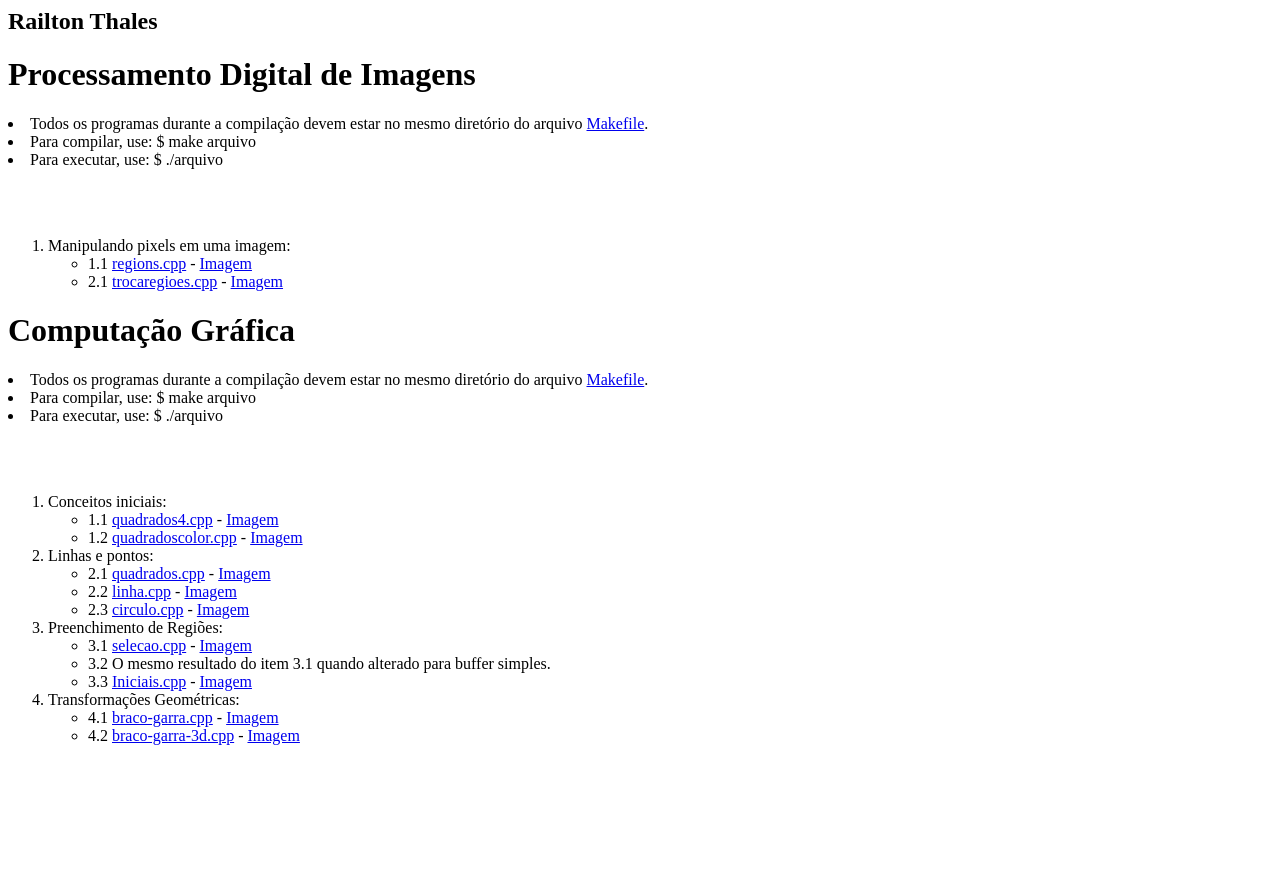
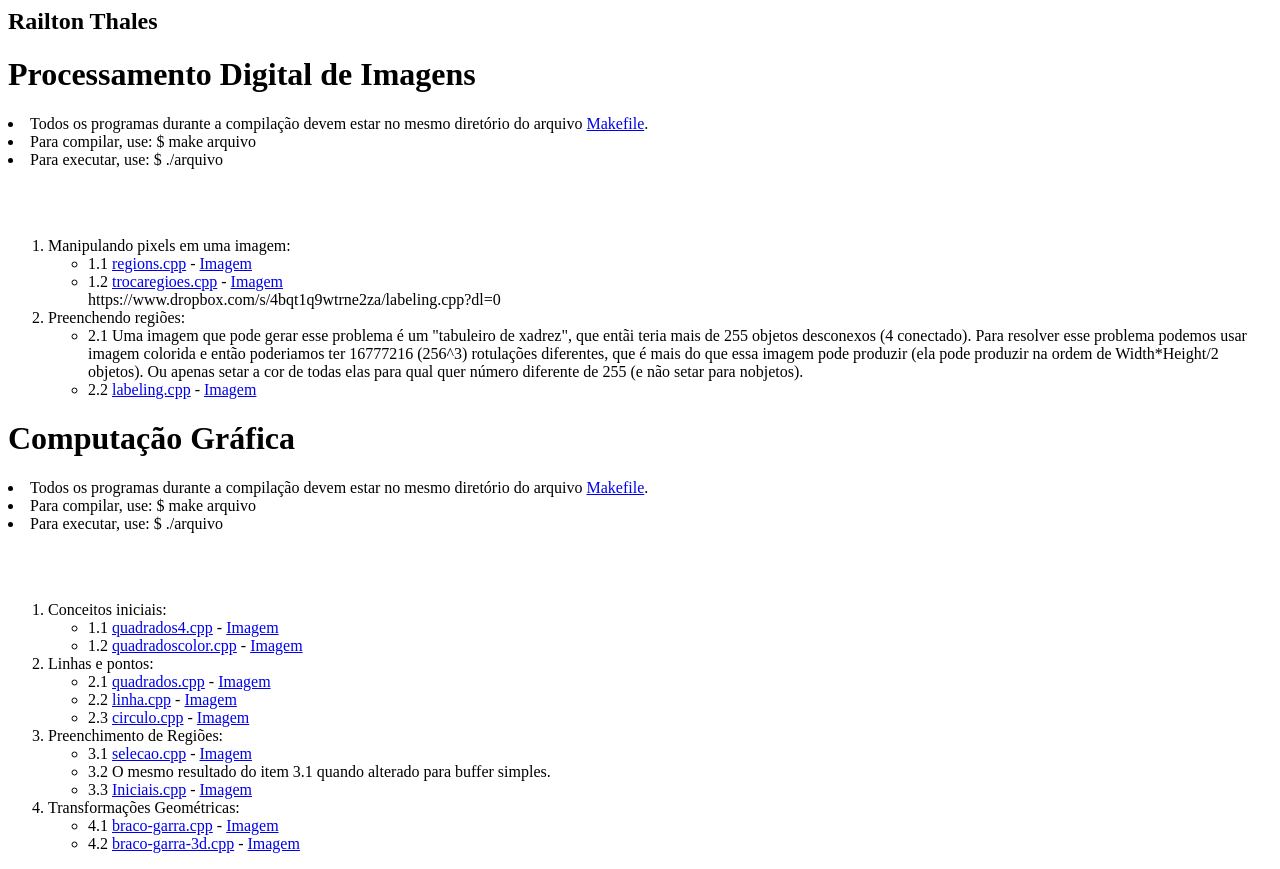
Before and after one commit to railtont/railtont.github.io, a plain HTML site: page index.html in a window 1280 px wide. Before the commit the page ends 800 px from the top, so only its background shows below. Drawn offline with Linux system fonts and the light colour scheme.

Commit message:
Update index.html

```diff
--- a/index.html
+++ b/index.html
@@ -12,9 +12,23 @@
 	<ul>
 		<li>1.1 <a href="https://www.dropbox.com/s/ry83xkgz67yzqnm/regions.cpp?dl=0">regions.cpp</a> -
 		     <a href="http://railtont.github.io/regions.png">Imagem</a></li>
-		<li>2.1 <a href="https://www.dropbox.com/s/gil8evcamz9p4np/trocaregions.cpp?dl=0">trocaregioes.cpp</a> -
+		<li>1.2 <a href="https://www.dropbox.com/s/gil8evcamz9p4np/trocaregions.cpp?dl=0">trocaregioes.cpp</a> -
 		        <a href="http://railtont.github.io/trocaregions.png">Imagem</a></li>
+
+	https://www.dropbox.com/s/4bqt1q9wtrne2za/labeling.cpp?dl=0
+
 	</ul>
+	<li> Preenchendo regiões:</li>
+	<ul>
+		<li>2.1 Uma imagem que pode gerar esse problema é um "tabuleiro de xadrez",
+que entãi teria mais de 255 objetos desconexos (4 conectado).
+		Para resolver esse problema podemos usar imagem colorida e então poderiamos ter 16777216 (256^3) rotulações diferentes,
+que é mais do que essa imagem pode produzir (ela pode produzir na ordem de Width*Height/2 objetos).
+
+Ou apenas setar a cor de todas elas para qual quer número diferente de 255 (e não setar para nobjetos).
+	</li>
+		<li>2.2 <a href="https://www.dropbox.com/s/4bqt1q9wtrne2za/labeling.cpp?dl=0">labeling.cpp</a> -
+		        <a href="http://railtont.github.io/labeling.png">Imagem</a></li>
 </ol>
 
 
```
